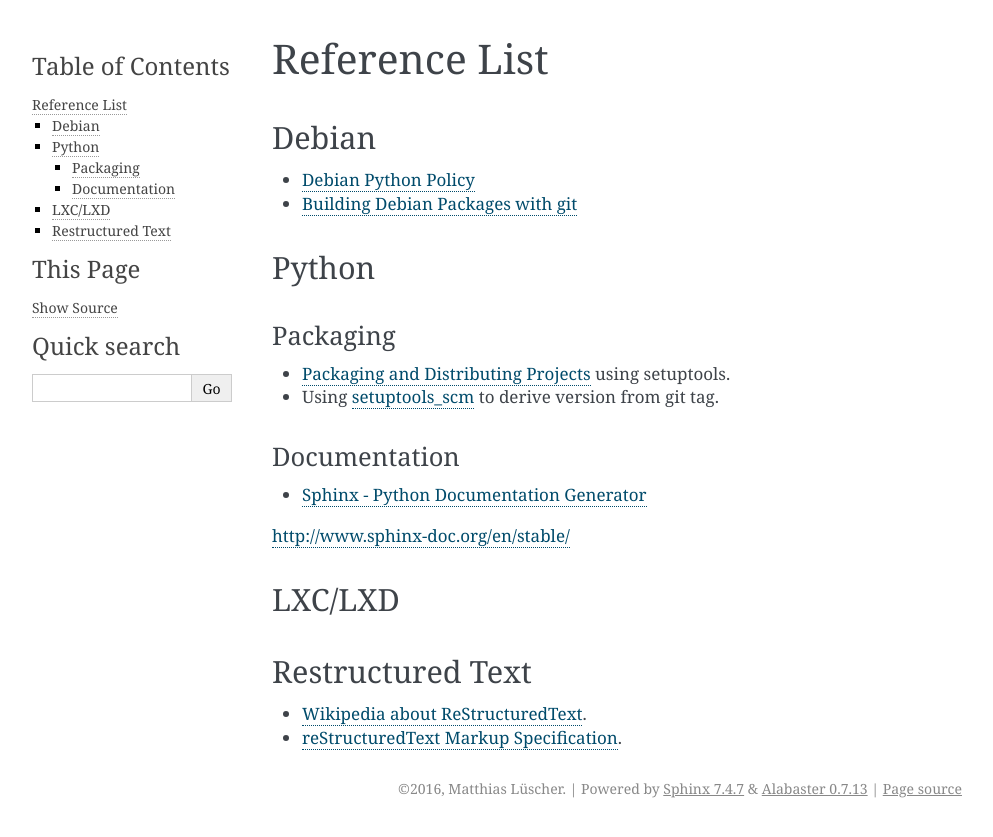
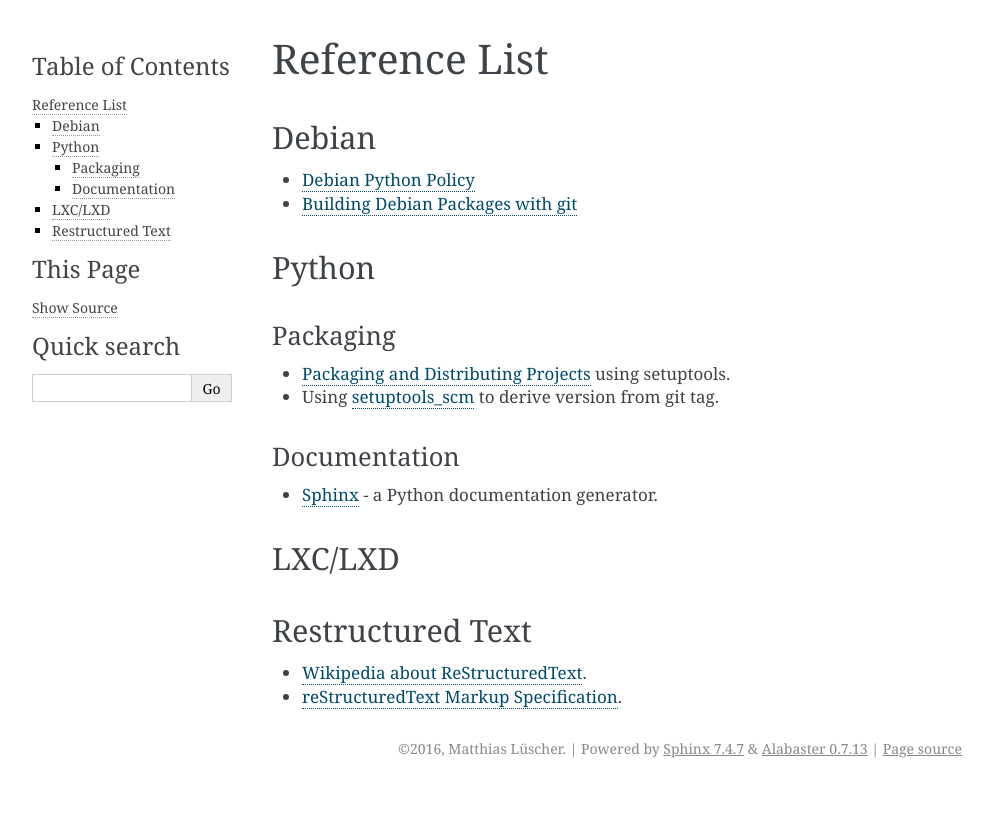
Before and after one commit to lueschem/edi, a Sphinx documentation site: the page built from docs/reference_list.rst, in a window 1280 px wide. Shown: the top 837 px of the page, without its empty margins (148-1141 px from the left). Built offline with Sphinx 7.4.7, drawn with Linux system fonts in a browser that asks for light colours; the version number could not be read and is left out; some of the changed lines change nothing that is shown.

Commit message:
Reference list cleanup.

```diff
--- a/docs/reference_list.rst
+++ b/docs/reference_list.rst
@@ -25,11 +25,9 @@
 Documentation
 -------------
 
-- `Sphinx - Python Documentation Generator`_
+- `Sphinx`_ - a Python documentation generator.
 
-.. _Sphinx - Python Documentation Generator: http://www.sphinx-doc.org/en/stable/
-
-http://www.sphinx-doc.org/en/stable/
+.. _Sphinx: http://www.sphinx-doc.org/en/stable/
 
 LXC/LXD
 +++++++
```
